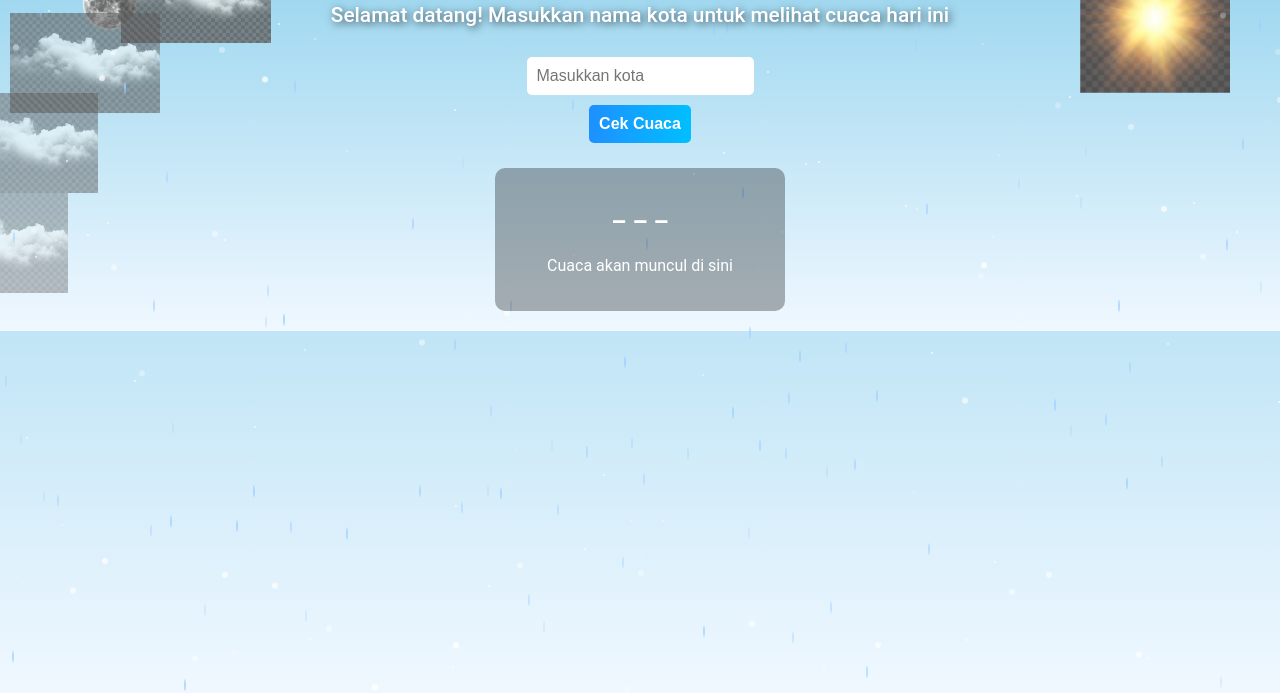
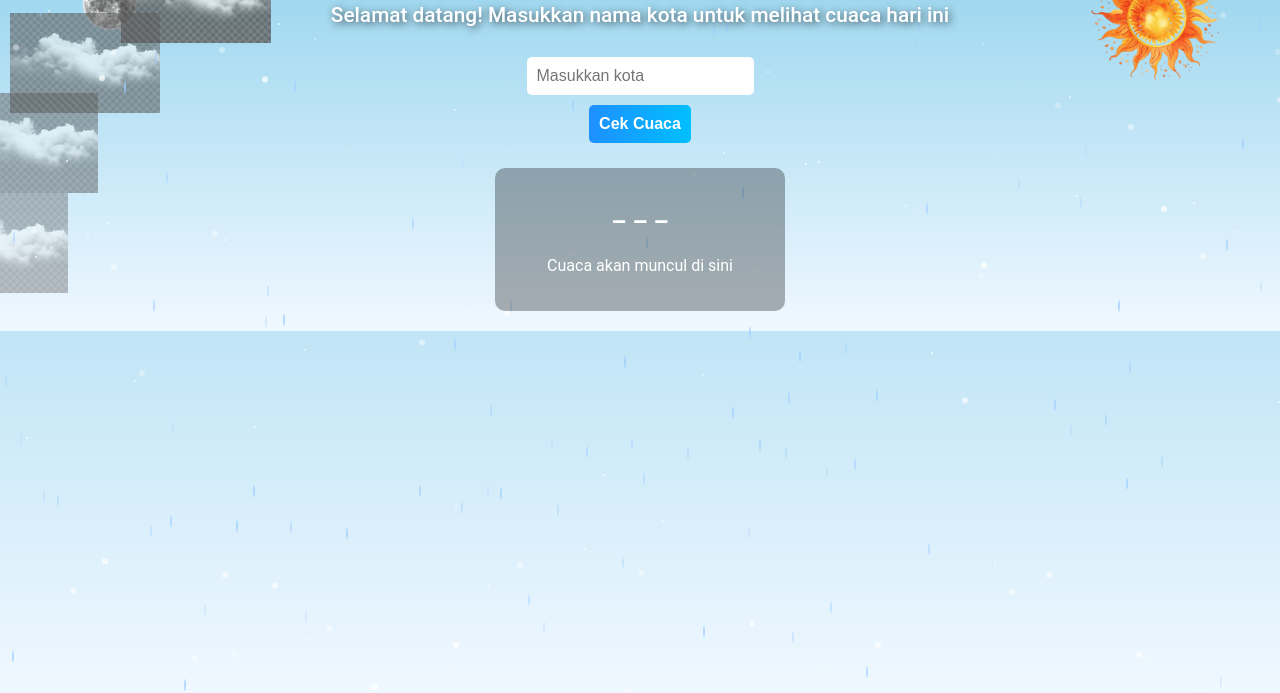
Before and after one commit to cahnomhp-boop/Mas-mas, a plain HTML site: page index.html in a window 1280 px wide. Shown: the part 107-800 px from the top of the page. Drawn offline with Linux system fonts and the light colour scheme.

Commit message:
Update style.css

```diff
--- a/style.css
+++ b/style.css
@@ -85,7 +85,7 @@ button:hover { transform:scale(1.05); }
 }
 
 /* Animasi matahari */
-.sun { position:absolute; width:150px; height:150px; top:50px; right:50px; background:url('Vector transparent sunlight special flash light effect light png _ Premium Vector.jpg') no-repeat center center; background-size:contain; animation:sunSpin 20s linear infinite; }
+.sun { position:absolute; width:150px; height:150px; top:50px; right:50px; background:url('a_sun_painted_sun_paint_art_png-removebg-preview.png') no-repeat center center; background-size:contain; animation:sunSpin 20s linear infinite; }
 @keyframes sunSpin {0%{transform:rotate(0deg);}100%{transform:rotate(360deg);}}
 
 /* Animasi bulan */
```
